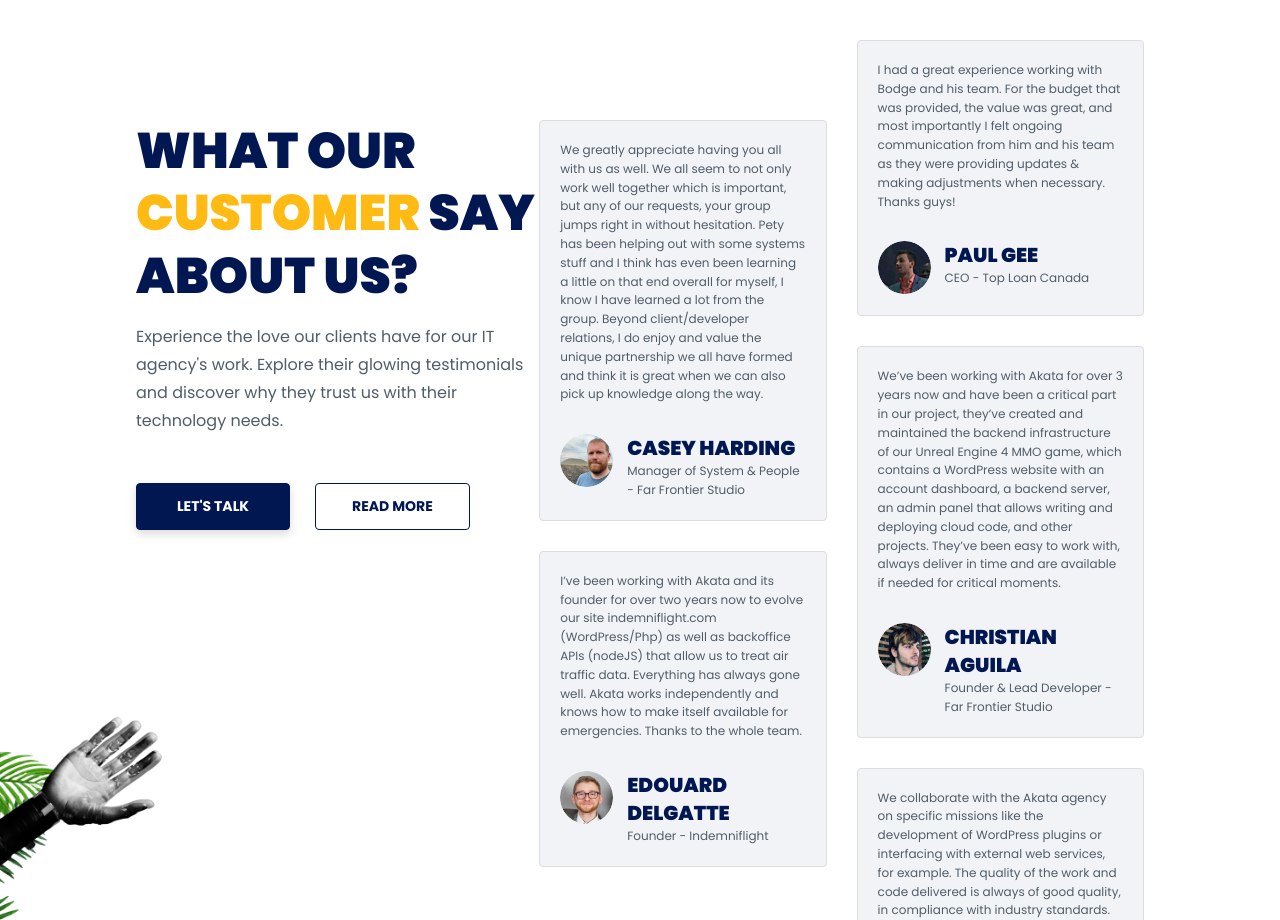
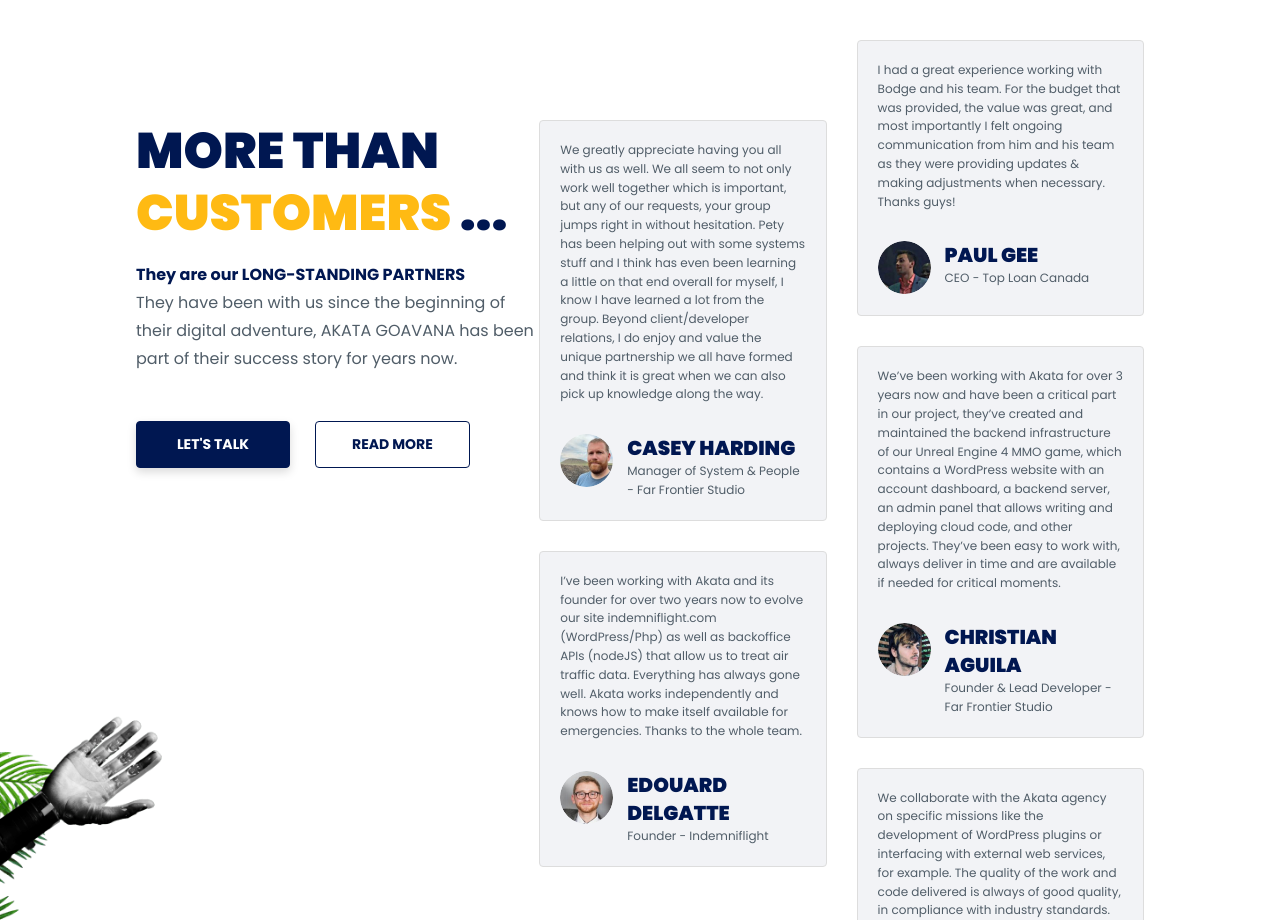
Before and after one commit to maxime-dot/website3, a Next.js app: page / in a window 1280 px wide. Shown: the part 880-1800 px from the top of the page. Built offline with nearby package versions, Linux system fonts and the light colour scheme.

Commit message:
refactor: add custom style + change web content

```diff
--- a/src/app/components/sections/testimonial/Testimonial.tsx
+++ b/src/app/components/sections/testimonial/Testimonial.tsx
@@ -1,13 +1,13 @@
 "use client";
-import React, { useState } from "react";
+import React, {useState} from "react";
 import dynamic from "next/dynamic";
 import Image from "next/image";
 import "./testimonial.scss";
-import {motion} from "framer-motion"
+import {motion} from "framer-motion";
 
 // data
 import testimonials from "../../../data/testimonials.json";
-import { TestimonialDataType } from "../../../types/testimonial.type";
+import {TestimonialDataType} from "../../../types/testimonial.type";
 
 // components
 import Button from "../../button/normal/Button";
@@ -83,17 +83,35 @@ const Testimonial: React.FC = () => {
       <div className="container testimonial-content d-flex flex-row">
         <div className="testimonial-info d-flex flex-col">
           <div className="text-group d-flex flex-col">
-            <motion.h2 initial={{opacity: 0, y: 30}}  whileInView={{opacity: 1, y: 0}} transition={{delay: .2}} viewport={{once: true}} className="akata-title-strong">
-              What our <span>customer</span> say about us?
+            <motion.h2
+              initial={{opacity: 0, y: 30}}
+              whileInView={{opacity: 1, y: 0}}
+              transition={{delay: 0.2}}
+              viewport={{once: true}}
+              className="akata-title-strong"
+            >
+              MORE THAN <span>customers</span> ...
             </motion.h2>
-            <motion.p initial={{opacity: 0, y: 30}}  whileInView={{opacity: 1, y: 0}} transition={{delay: .1}} viewport={{once: true}} className="akata-text-big description">
-              Experience the love our clients have for our IT agency&apos;s
-              work. Explore their glowing testimonials and discover why they
-              trust us with their technology needs.
+            <motion.p
+              initial={{opacity: 0, y: 30}}
+              whileInView={{opacity: 1, y: 0}}
+              transition={{delay: 0.1}}
+              viewport={{once: true}}
+              className="akata-text-big description"
+            >
+              <span> They are our LONG-STANDING PARTNERS</span> <br /> They have
+              been with us since the beginning of their digital adventure, AKATA
+              GOAVANA has been part of their success story for years now.
             </motion.p>
           </div>
 
-          <motion.div initial={{opacity: 0, y: 30}}  whileInView={{opacity: 1, y: 0}} transition={{delay: .2}} viewport={{once: true}}  className="card-slides">
+          <motion.div
+            initial={{opacity: 0, y: 30}}
+            whileInView={{opacity: 1, y: 0}}
+            transition={{delay: 0.2}}
+            viewport={{once: true}}
+            className="card-slides"
+          >
             {testimonials.map((testimonial: TestimonialDataType) => (
               <TestimonialCard
                 key={`testimonail-${testimonial.id}`}
@@ -105,7 +123,13 @@ const Testimonial: React.FC = () => {
               />
             ))}
           </motion.div>
-          <motion.div initial={{opacity: 0, y: 30}}  whileInView={{opacity: 1, y: 0}} transition={{delay: .2}} viewport={{once: true}}  className="button-group d-flex flex-row">
+          <motion.div
+            initial={{opacity: 0, y: 30}}
+            whileInView={{opacity: 1, y: 0}}
+            transition={{delay: 0.2}}
+            viewport={{once: true}}
+            className="button-group d-flex flex-row"
+          >
             <Button
               hoverType="shadowed"
               content="LET'S TALK"
--- a/src/app/globals.scss
+++ b/src/app/globals.scss
@@ -66,6 +66,10 @@ body {
   max-width: 546px;
   color: var(--text-dark, #505d68);
   font: normal 400 16px/28px "Poppins";
+  span {
+    color: var(--goavana-blue);
+    font-weight: bold;
+  }
 }
 
 .akata-text-medium {
```
